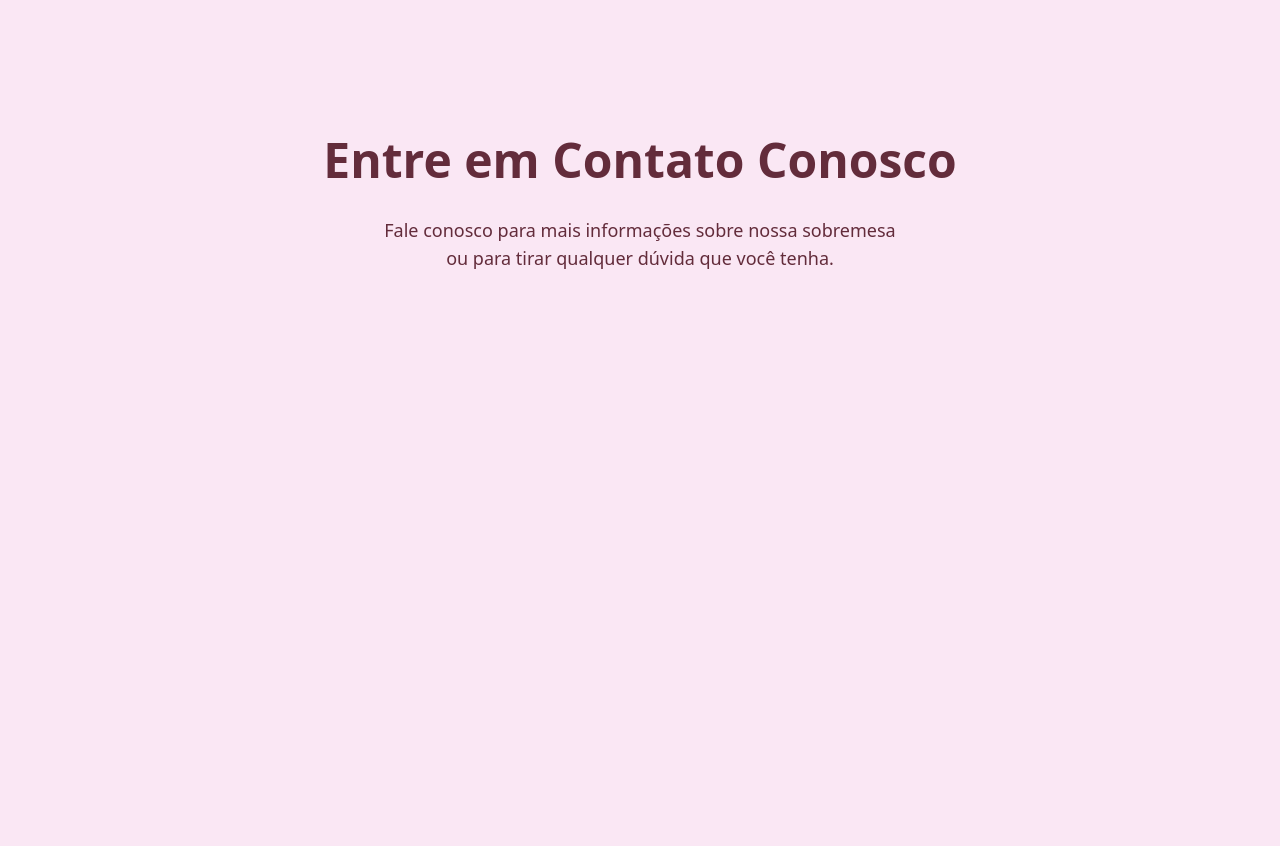
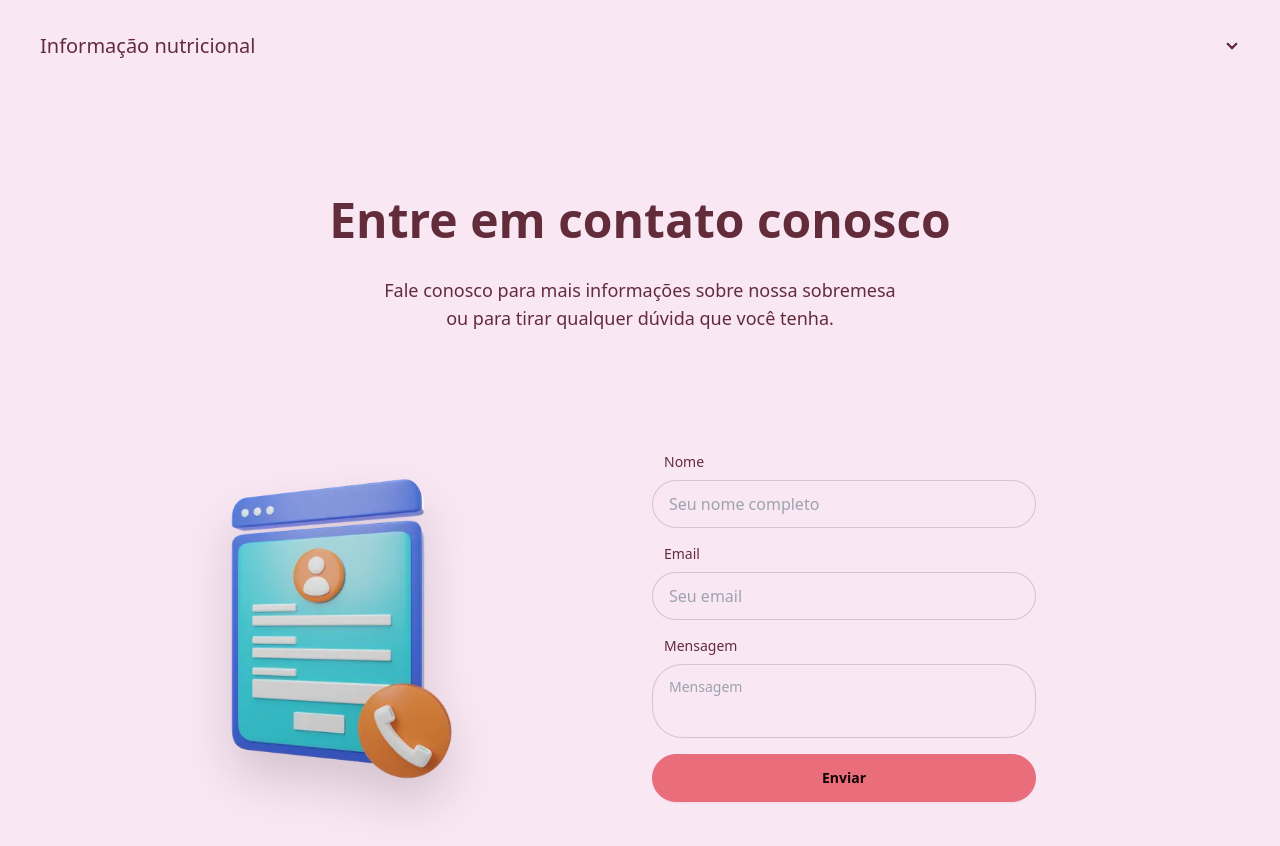
Before and after one commit to isaacsgpz/jam_store, a React (Vite) app: page / in a window 1280 px wide. Shown: the part 1660-2506 px from the top of the page. Built offline with nearby package versions, Linux system fonts and the light colour scheme.

Commit message:
feat: create contact form

```diff
--- a/package.json
+++ b/package.json
@@ -16,6 +16,7 @@
   },
   "type": "module",
   "dependencies": {
+    "@hookform/resolvers": "^3.4.2",
     "@tanstack/react-router": "^1.33.7",
     "@tanstack/router-vite-plugin": "^1.32.17",
     "class-variance-authority": "^0.7.0",
@@ -23,6 +24,7 @@
     "lucide-react": "^0.379.0",
     "react": "^18.2.0",
     "react-dom": "^18.2.0",
+    "react-hook-form": "^7.51.5",
     "tailwind-merge": "^2.3.0",
     "zod": "^3.23.8",
     "zustand": "^4.5.2"
--- a/src/app/index.tsx
+++ b/src/app/index.tsx
@@ -1,4 +1,6 @@
 import { BenefitsList } from '@/components/benefits-list'
+import { ContactForm } from '@/components/contact-form'
+import { IngredientsTable } from '@/components/ingredients-table'
 import { NutritionalFactsTable } from '@/components/nutritional-facts-table'
 import { Icons } from '@/components/ui/icons'
 import { PRODUCTS } from '@/constants/products'
@@ -67,27 +69,52 @@ const HomePage = () => {
 
         <BenefitsList />
 
+        <div>
           <div className="collapse collapse-arrow">
-          <input type="checkbox" name="my-accordion-2" />
+            <input type="checkbox" name="details-accordion-1" />
             <div className="collapse-title text-xl font-medium">
-            Ver informação nutricional
+              Ingredientes
             </div>
-          <div className="collapse-content overflow-x-auto">
+            <div className="collapse-content overflow-x-auto overflow-y-hidden">
+              <IngredientsTable />
+            </div>
+          </div>
+          <div className="collapse collapse-arrow">
+            <input type="checkbox" name="details-accordion-2" />
+            <div className="collapse-title text-xl font-medium">
+              Informação nutricional
+            </div>
+            <div className="collapse-content overflow-x-auto overflow-y-hidden">
               <NutritionalFactsTable />
+            </div>
           </div>
         </div>
       </section>
 
       <section className="page wrapper">
-        <div className="flex flex-col gap-8 text-center">
+        <div className="flex flex-col gap-24 text-center">
+          <div className="space-y-8">
             <h2 id="contato" className="text-3xl font-bold md:text-5xl">
-            Entre em Contato Conosco
+              Entre em contato conosco
             </h2>
 
             <p className="mx-auto max-w-lg text-lg">
               Fale conosco para mais informações sobre nossa sobremesa ou para
               tirar qualquer dúvida que você tenha.
             </p>
+          </div>
+
+          <div className="wrapper grid flex-1 grid-cols-1 items-center gap-6 sm:grid-cols-2">
+            <div className="hidden items-center justify-center sm:flex">
+              <img
+                src="/assets/3d-contact.png"
+                alt="Formulário de contato"
+                className="mt-3 max-h-[40vh] object-contain object-center drop-shadow-2xl 2xl:max-h-[32vh]"
+              />
+            </div>
+
+            <ContactForm />
+          </div>
         </div>
       </section>
     </main>
--- /dev/null
+++ b/src/components/contact-form.tsx
@@ -0,0 +1,76 @@
+import { zodResolver } from '@hookform/resolvers/zod'
+import { useForm } from 'react-hook-form'
+import { z } from 'zod'
+
+const ContactFormSchema = z.object({
+  name: z.string().min(2, { message: 'Nome inválido' }),
+  email: z.string().email({ message: 'Email inválido' }),
+  message: z.string().min(2, { message: 'Mensagem inválida' }),
+})
+
+type ContactFormFormData = z.infer<typeof ContactFormSchema>
+
+export const ContactForm = () => {
+  const form = useForm<ContactFormFormData>({
+    resolver: zodResolver(ContactFormSchema),
+  })
+  const { errors } = form.formState
+
+  console.log(errors)
+
+  const handleSubmit = (values: ContactFormFormData) => {
+    console.log(values)
+  }
+
+  return (
+    <form
+      onSubmit={form.handleSubmit(handleSubmit)}
+      className="flex max-w-sm flex-col items-center gap-2 sm:items-baseline"
+      noValidate
+    >
+      <label className="form-control w-full">
+        <span className="label label-text ml-2">Nome</span>
+        <input
+          type="text"
+          placeholder="Seu nome completo"
+          className="input input-bordered w-full"
+          {...form.register('name', { required: true })}
+        />
+        {errors?.name && (
+          <span className="label label-text-alt ml-2 text-error">
+            {errors.name.message}
+          </span>
+        )}
+      </label>
+      <label className="form-control w-full">
+        <span className="label label-text ml-2">Email</span>
+        <input
+          type="email"
+          placeholder="Seu email"
+          className="input input-bordered w-full"
+          {...form.register('email', { required: true })}
+        />
+        {errors?.email && (
+          <span className="label label-text-alt ml-2 text-error">
+            {errors.email.message}
+          </span>
+        )}
+      </label>
+      <label className="form-control w-full">
+        <span className="label label-text ml-2">Mensagem</span>
+
+        <textarea
+          className="textarea textarea-bordered w-full resize-none"
+          placeholder="Mensagem"
+          {...form.register('message', { required: true })}
+        />
+        {errors?.message && (
+          <span className="label label-text-alt ml-2 text-error">
+            {errors.message.message}
+          </span>
+        )}
+      </label>
+      <button className="btn btn-primary mt-2 w-full">Enviar</button>
+    </form>
+  )
+}
--- /dev/null
+++ b/src/components/ingredients-table.tsx
@@ -0,0 +1,44 @@
+export const IngredientsTable = () => {
+  return (
+    <table className="table">
+      <tbody>
+        <tr>
+          <td>Leite de amêndoas</td>
+          <td>
+            Baixo teor de açúcar, rico em ácidos graxos ômega-3, promove
+            relaxamento, melhora o sono e reduz a ansiedade.
+          </td>
+        </tr>
+        <tr>
+          <td>Aveia em flocos</td>
+          <td>
+            Fonte de triptofano, aminoácido precursor da serotonina, que regula
+            o humor e o sono.
+          </td>
+        </tr>
+        <tr>
+          <td>Mel</td>
+          <td>
+            Fonte de glicose, ajuda a regular os níveis de serotonina no
+            cérebro.
+          </td>
+        </tr>
+        <tr>
+          <td>
+            Frutas vermelhas (como morangos, framboesas, mirtilos, amoras)
+          </td>
+          <td>
+            Auxilia no estresse, melhora a memória e possui propriedades
+            antioxidantes.
+          </td>
+        </tr>
+        <tr>
+          <td>Canela</td>
+          <td>
+            Potencializa os efeitos relaxantes e adiciona sabor à sobremesa.
+          </td>
+        </tr>
+      </tbody>
+    </table>
+  )
+}
```
Also changed, not shown: public/assets/3d-contact.png (added), 1 other file (tests, documents, lock files or other folders). Lines whose indentation alone changed are shown as unchanged.
